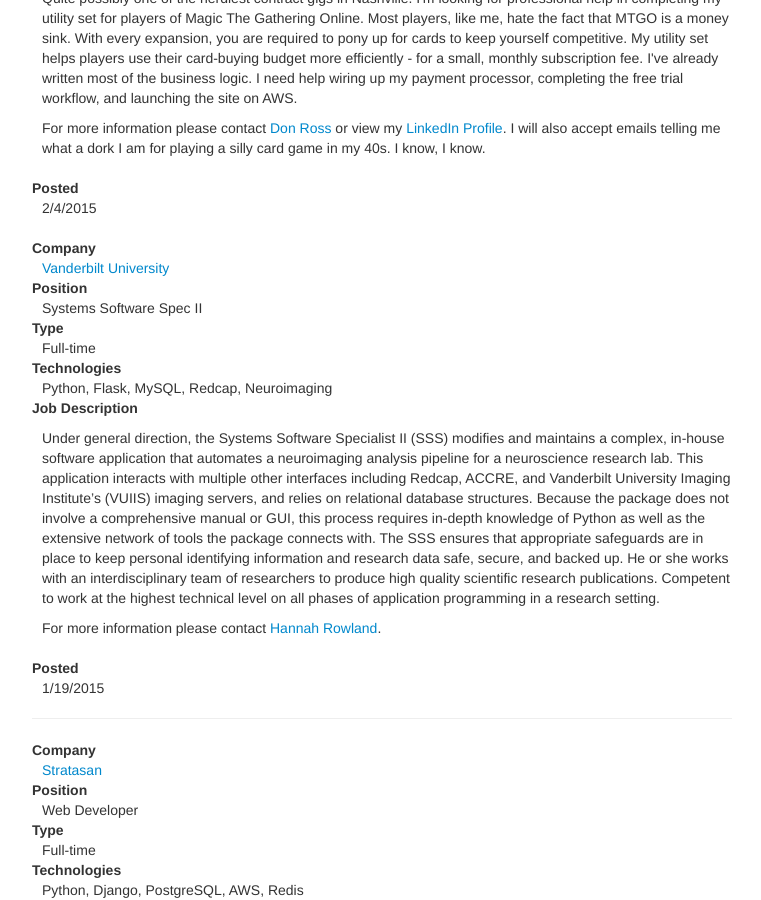
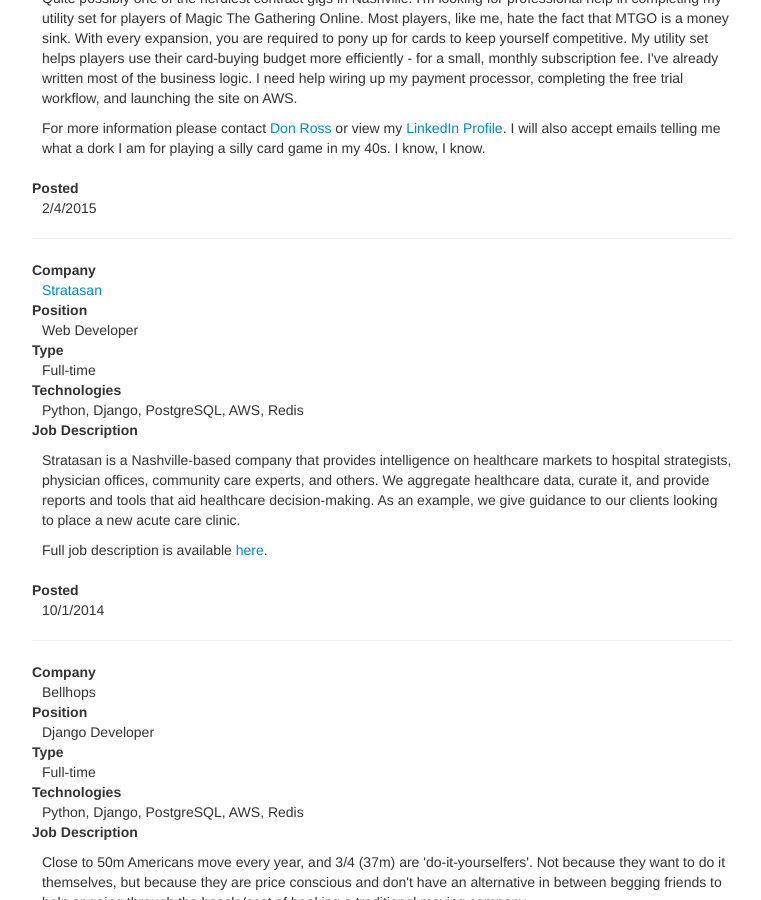
Before and after one commit to pynashorg/pynashorg.github.com, a Jekyll site: the page built from jobs.html, in a window 1280 px wide and 900 px high, scrolled down 758 px. Shown: the whole window, without its empty margins (258-1019 px from the left). Built offline with Jekyll 4.4.1, drawn with Linux system fonts in a browser that asks for light colours; nearby versions of some CDN libraries; library files that are not in the unit come from our copies.

Commit message:
Remove Vandy job

```diff
--- a/jobs.html
+++ b/jobs.html
@@ -51,26 +51,7 @@
     <dd>2/4/2015</dd>
   </dl>
 
-  <dl>
-    <dt>Company</dt>
-    <dd><a href="http://kc.vanderbilt.edu/educationandbrainlab/">Vanderbilt University</a></dd>
-    <dt>Position</dt>
-    <dd>Systems Software Spec II</dd>
-    <dt>Type</dt>
-    <dd>Full-time</dd>
-    <dt>Technologies</dt>
-    <dd>Python, Flask, MySQL, Redcap, Neuroimaging</dd>
-    <dt>Job Description</dt>
-    <dd>
-        <div style="height: 10px;"><!-- Hack in padding --></div>
-        <p>Under general direction, the Systems Software Specialist II (SSS) modifies and maintains a complex, in-house software application that automates a neuroimaging analysis pipeline for a neuroscience research lab. This application interacts with multiple other interfaces including Redcap, ACCRE, and Vanderbilt University Imaging Institute’s (VUIIS) imaging servers, and relies on relational database structures. Because the package does not involve a comprehensive manual or GUI, this process requires in-depth knowledge of Python as well as the extensive network of tools the package connects with. The SSS ensures that appropriate safeguards are in place to keep personal identifying information and research data safe, secure, and backed up. He or she works with an interdisciplinary team of researchers to produce high quality scientific research publications. Competent to work at the highest technical level on all phases of application programming in a research setting.</p>
 
-        <p>For more information please contact <a href="mailto:hannah.g.rowland@vanderbilt.edu">Hannah Rowland</a>.</p>
-        <div style="height: 10px;"><!-- Hack in padding --></div>
-    </dd>
-    <dt>Posted</dt>
-    <dd>1/19/2015</dd>
-  </dl>
   <hr />
   <dl>
     <dt>Company</dt>
```
